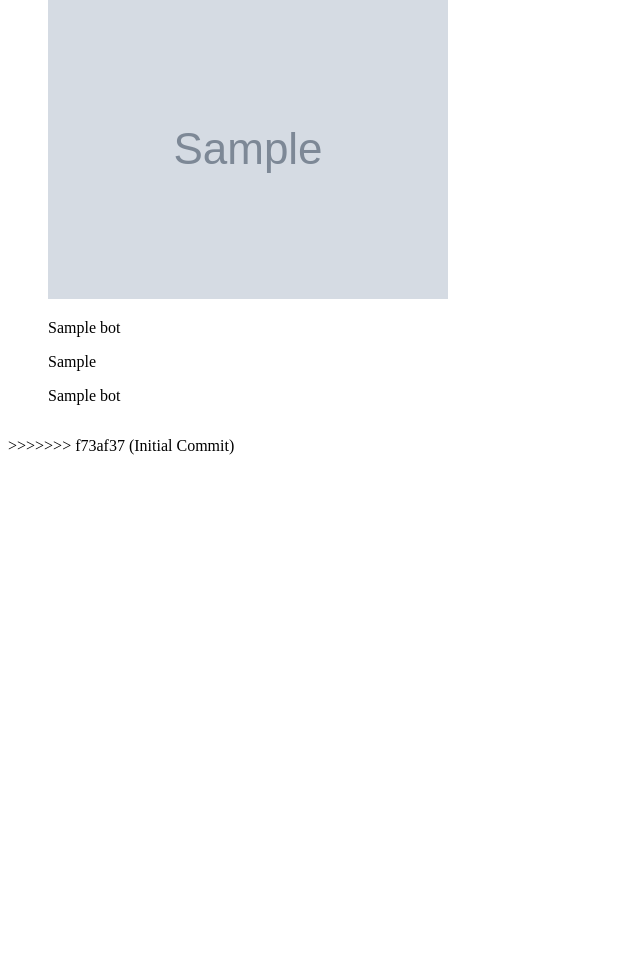
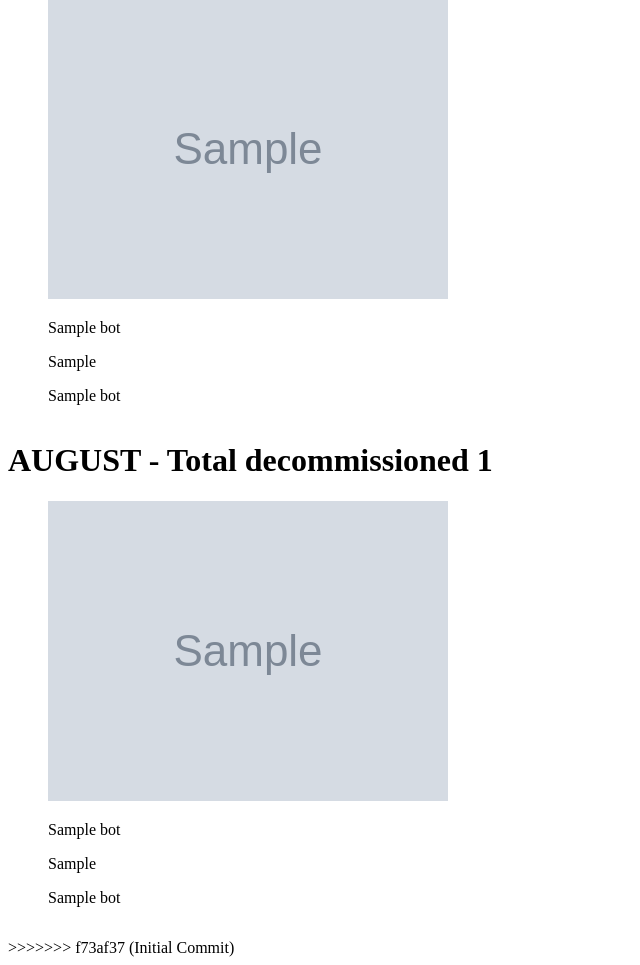
Before and after one commit to qriousjorGit/robot-project, a Flask app: template templates/all.html in a window 1280 px wide. Shown: the part 5168-6133 px from the top of the page, without its empty margins (0-640 px from the left). Before the commit the page ends 5623 px from the top, so only its background shows below. Run offline with Flask 2, Linux system fonts and the light colour scheme; the template is opened without the code that fills it: most values are stand-ins (such as "Sample title", 1, 10 or a date in 2020); grey boxes marked "Sample" are stand-in pictures.

Commit message:
Update add August data on 27 Add Sept 6

```diff
--- a/server.py
+++ b/server.py
@@ -81,15 +81,22 @@ for bot in all_bots:
 
 print(f"July list {len(julybots)}")
 
+augustbots = []
+for bot in all_bots:
+    if bot.robot_deactivated.startswith('08'):
+        augustbots.append(bot)
+
+print(f"August list {len(augustbots)}")
+
 
 @app.route('/')
 def home():
-    return render_template('index.html', jan_list=janbots, feb_list=febbots, march_list=marchbots, april_list=aprilbots, may_list=maybots, june_list=junebots, july_list=julybots)
+    return render_template('index.html', jan_list=janbots, feb_list=febbots, march_list=marchbots, april_list=aprilbots, may_list=maybots, june_list=junebots, july_list=julybots, august_list=augustbots)
     #TODO: There's probably a better way to render the template with "length" than passing a list for every month
 
 @app.route('/all')
 def show_all():
-    return render_template('all.html', jan_list=janbots, feb_list=febbots, march_list=marchbots, april_list=aprilbots, may_list=maybots, june_list=junebots, july_list=julybots)
+    return render_template('all.html', jan_list=janbots, feb_list=febbots, march_list=marchbots, april_list=aprilbots, may_list=maybots, june_list=junebots, july_list=julybots, august_list=augustbots)
 
 
 @app.route('/<month>')
@@ -109,6 +116,8 @@ def show_month(month):
         return render_template('month.html', bot_list=junebots)
     elif month == '7':
         return render_template('month.html', bot_list=julybots)
+    elif month == '8':
+        return render_template('month.html', bot_list=augustbots)
 
 
 @app.route('/contact', methods=['GET', 'POST'])
--- a/templates/all.html
+++ b/templates/all.html
@@ -214,6 +214,24 @@
             {% endfor %}
         </ul>
 
+    <h1>AUGUST - Total decommissioned {{august_list|length}}</h1>
+        <ul>
+            {% for bot in august_list %}
+                <li class="image">
+                    <div style="width: 14em;">
+                            <img src="{{bot.robot_photo}}" alt="image not found">
+                            <p style="width: 10em">{{bot.robot_name}}</p>
+                            <p style="width: 75%">{{bot.robot_deactivated}}</p>
+                            {% if bot.robot_title == ""  %}
+                                <p>No title</p>
+                            {% else %}
+                                <p style="width: 99%">{{bot.robot_title}}</p>
+                            {% endif %}
+                    </div>
+                </li>
+            {% endfor %}
+        </ul>
+
 </body>
 </html>
 >>>>>>> f73af37 (Initial Commit)
--- a/templates/index.html
+++ b/templates/index.html
@@ -37,6 +37,8 @@
 <br>
 <a href="{{ url_for('show_month', month=7) }}">July - {{july_list|length}}</a>
 <br>
+<a href="{{ url_for('show_month', month=8) }}">August - {{august_list|length}}</a>
+<br>
 <br>
 <a href="{{ url_for('show_all') }}">Show All</a>
 
```
Also changed, not shown: robotbase2.db.
